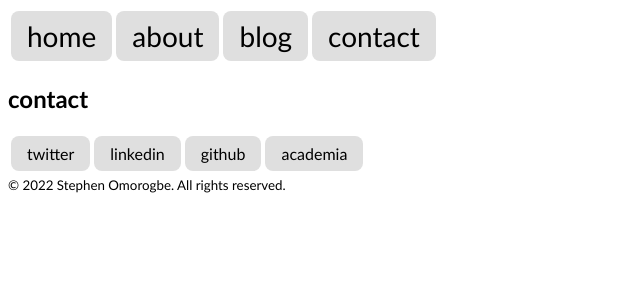
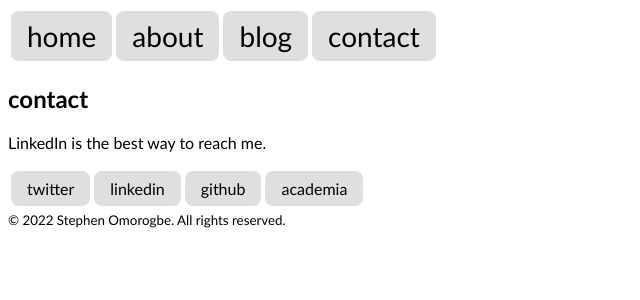
Before and after one commit to omorogbe/omorogbe.github.io, a Jekyll site: the page built from contact.html, in a window 1280 px wide. Shown: the top 300 px of the page, without its empty margins (0-640 px from the left). Built offline with Jekyll 4.4.1, drawn with Linux system fonts in a browser that asks for light colours.

Commit message:
contact update

```diff
--- a/contact.html
+++ b/contact.html
@@ -5,3 +5,6 @@ date: 2021-10-31
 ---
 
 <h2>contact</h2>
+<p>
+    LinkedIn is the best way to reach me.
+</p>
```
